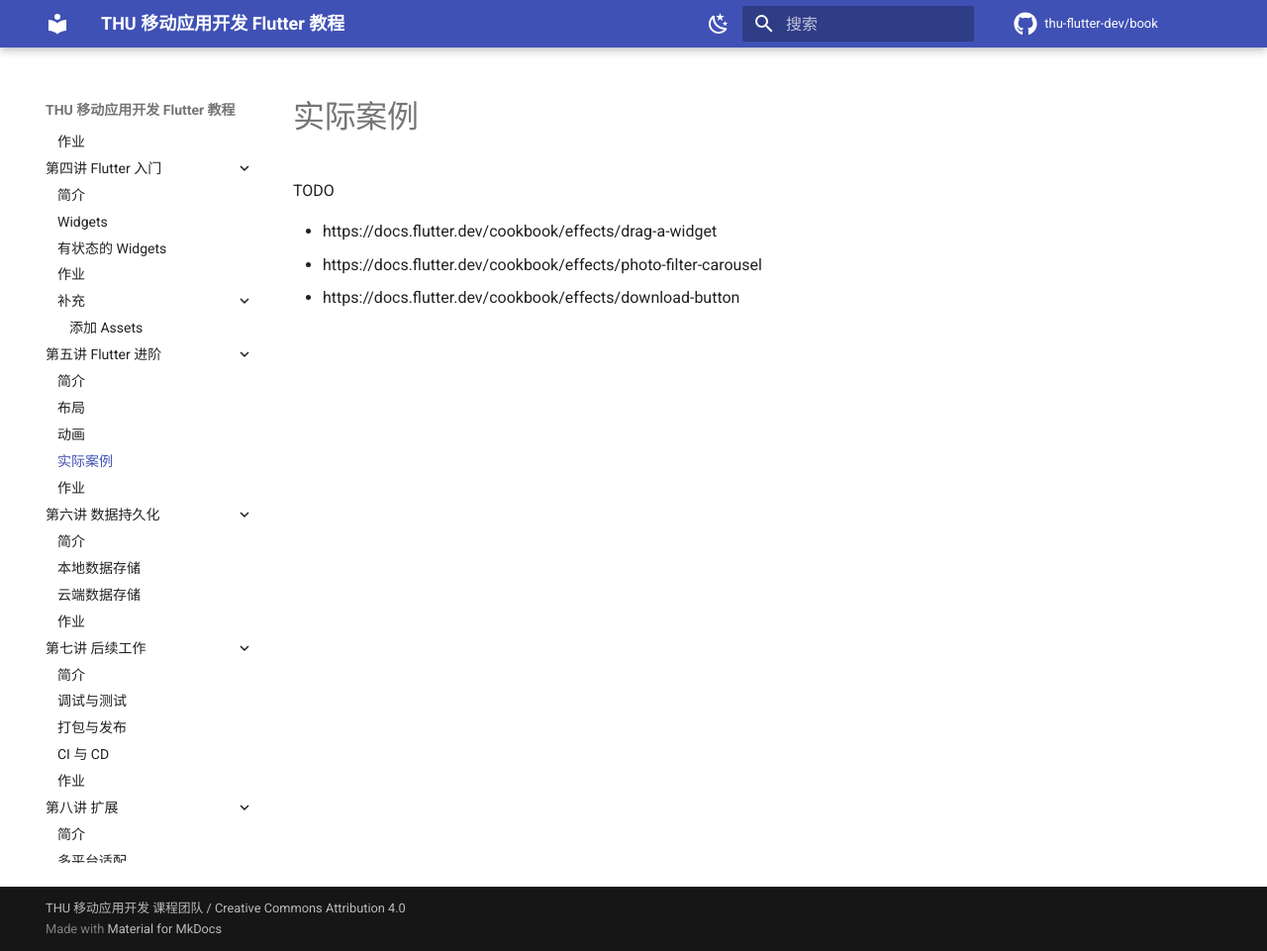
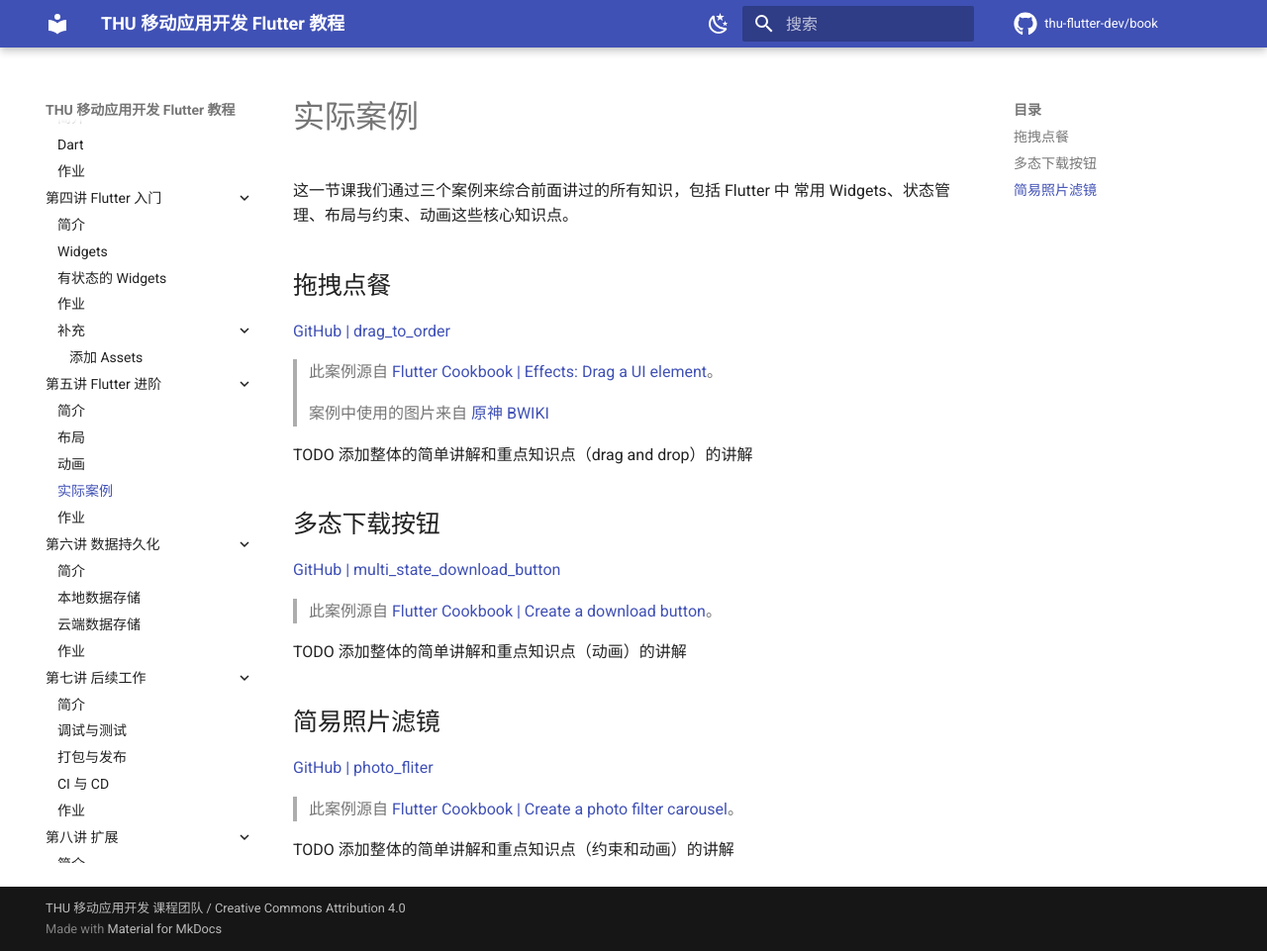
Before and after one commit to thu-mobile-dev/book, an MkDocs documentation site: the page built from docs/LECTURE/5/main-c.md, in a window 1280 px wide and 961 px high. Shown: the whole window at 99% size. Built offline with MkDocs 1.6.1 and Material for MkDocs 9.7.7, drawn with Linux system fonts in a browser that asks for light colours; comment, search, counter and statistics services are not loaded.

Commit message:
add structure of three examples

```diff
--- a/docs/LECTURE/5/main-c.md
+++ b/docs/LECTURE/5/main-c.md
@@ -1,7 +1,29 @@
 # 实际案例
 
-TODO
+这一节课我们通过三个案例来综合前面讲过的所有知识，包括 Flutter 中 常用 Widgets、状态管理、布局与约束、动画这些核心知识点。
 
-- https://docs.flutter.dev/cookbook/effects/drag-a-widget
-- https://docs.flutter.dev/cookbook/effects/photo-filter-carousel
-- https://docs.flutter.dev/cookbook/effects/download-button
+## 拖拽点餐
+
+[GitHub | drag_to_order](https://github.com/thu-flutter-dev/drag_to_order)
+
+> 此案例源自 [Flutter Cookbook | Effects: Drag a UI element](https://docs.flutter.dev/cookbook/effects/drag-a-widget)。
+>
+> 案例中使用的图片来自 [原神 BWIKI](https://wiki.biligame.com/ys/)
+
+TODO 添加整体的简单讲解和重点知识点（drag and drop）的讲解
+
+## 多态下载按钮
+
+[GitHub | multi_state_download_button](https://github.com/thu-flutter-dev/multi_state_download_button)
+
+> 此案例源自 [Flutter Cookbook | Create a download button](https://docs.flutter.dev/cookbook/effects/download-button)。
+
+TODO 添加整体的简单讲解和重点知识点（动画）的讲解
+
+## 简易照片滤镜
+
+[GitHub | photo_fliter](https://github.com/thu-flutter-dev/photo_fliter)
+
+> 此案例源自 [Flutter Cookbook | Create a photo filter carousel](https://docs.flutter.dev/cookbook/effects/photo-filter-carousel)。
+
+TODO 添加整体的简单讲解和重点知识点（约束和动画）的讲解
```
Also changed, not shown: docs/LECTURE/5/homework.md (+1 -1 lines).
